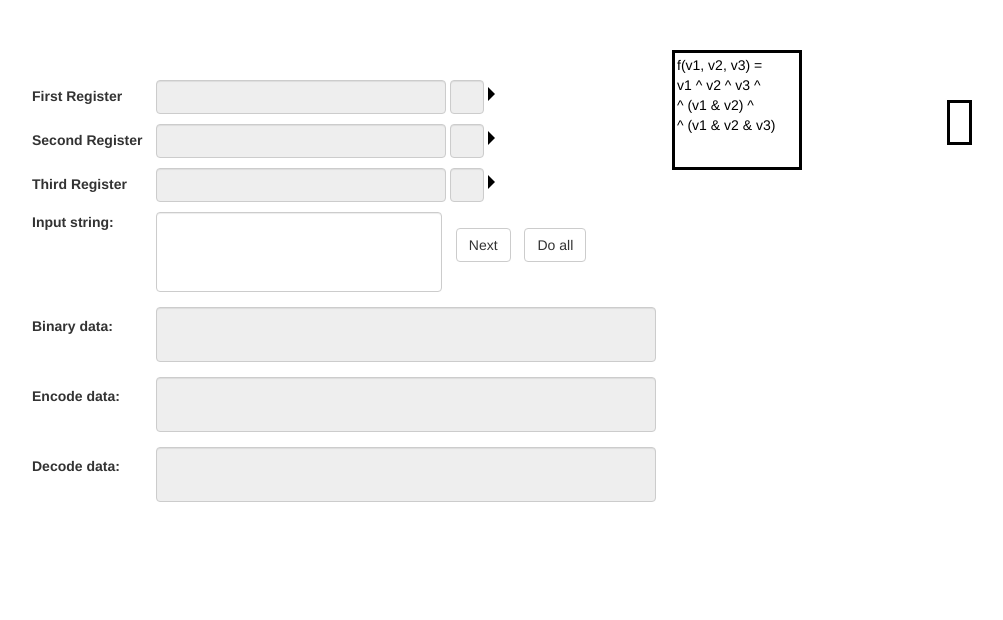
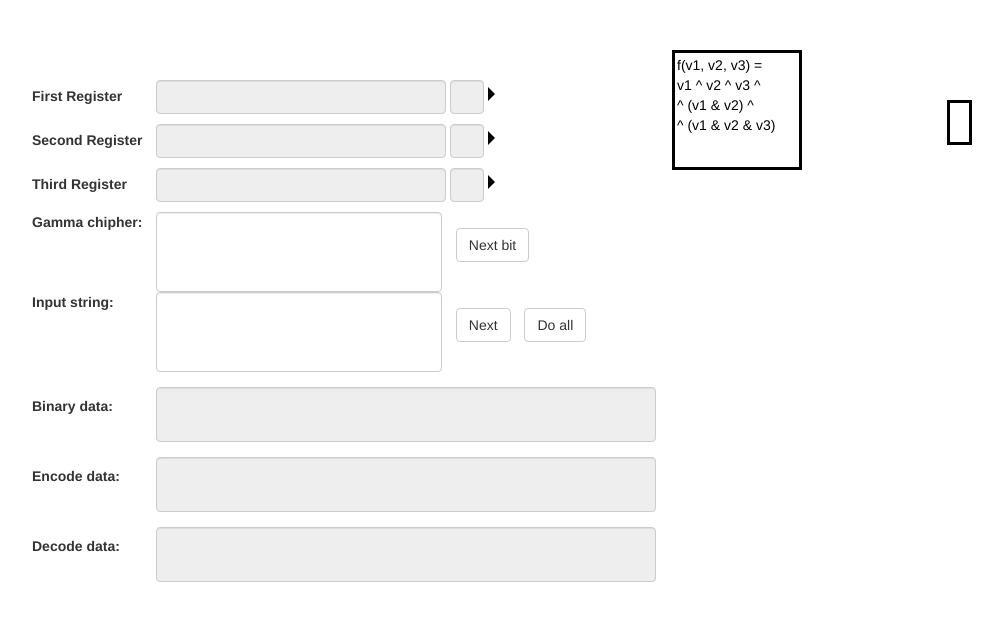
Before and after one commit to fantast1k/InformationSecurity, a plain HTML site: page Lab1/index.html in a window 1280 px wide. Shown: the whole page, without its empty margins (83-1086 px from the left). Drawn offline with Linux system fonts and the light colour scheme.

Commit message:
add ui for chiper

```diff
--- a/Lab1/index.html
+++ b/Lab1/index.html
@@ -33,6 +33,11 @@ v1 ^ v2 ^ v3 ^
 			<input type="text" name="dataSymb" id="dataSymb" disabled="disable" />
 		</div>
 		<div class="actionArea">
+			<label for="gammaChipher" class="dataLabel">Gamma chipher:</label>
+			<textarea type="text" name="gammaChipher" class="form-control" id="gammaChiper"></textarea>
+			<button type="button" class="btn btn-default" onclick="nextBit()">Next bit</button>
+		</div>
+		<div class="actionArea">
 			<label for="inputData" class="dataLabel">Input string:</label>
 			<textarea type="text" name="inputData" class="form-control" id="inputData"></textarea>
 			<button type="button" class="btn btn-default" onclick="nextAction()">Next</button>
```
